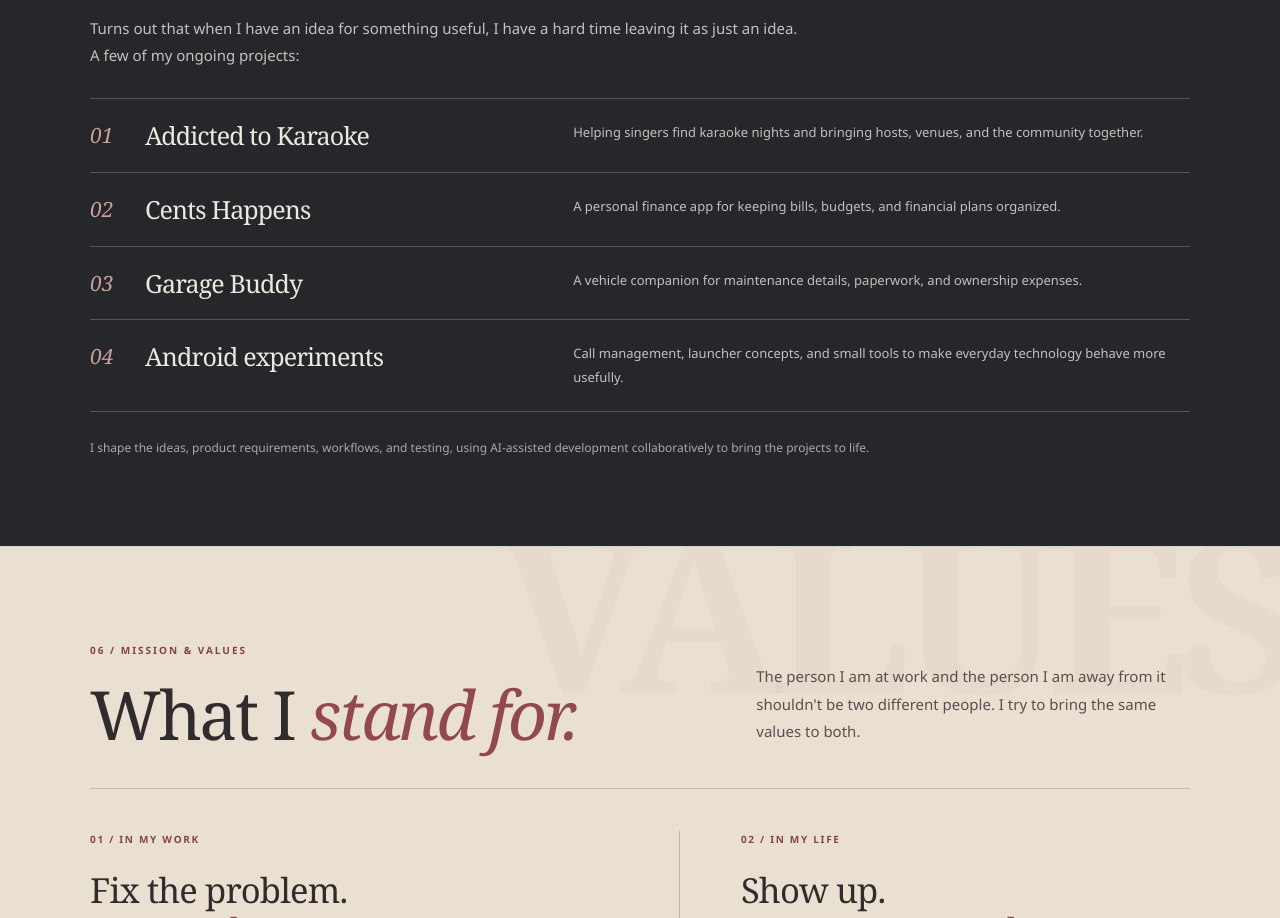
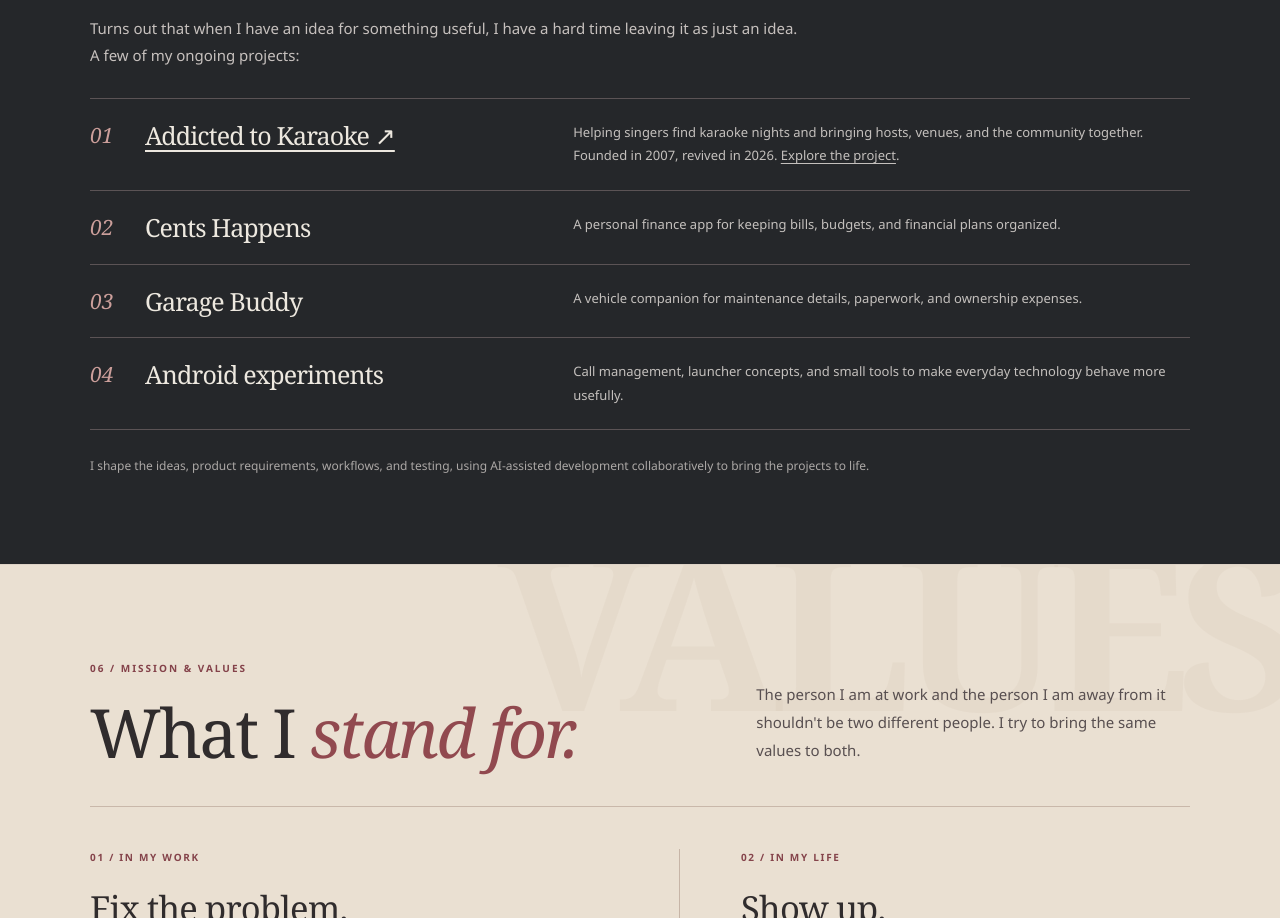
Before and after one commit to stevenpgerbitz-del/stevengerbitz, a plain HTML site: page index.html in a window 1280 px wide. Shown: the part 6023-6941 px from the top of the page. Drawn offline with Linux system fonts and the light colour scheme.

Commit message:
Link first portfolio project; preserve other project rows

```diff
--- a/index.html
+++ b/index.html
@@ -1037,7 +1037,7 @@ footer #footer-saying a:focus-visible{outline:2px solid #edc5c0;outline-offset:3
   <h2 class="section-title">I have a habit of <em>tinkering.</em></h2>
   <p class="tinkering-intro">Turns out that when I have an idea for something useful, I have a hard time leaving it as just an idea. A few of my ongoing projects:</p>
   <div class="project-rows">
-   <article class="project-row"><span class="project-num">01</span><h3>Addicted to Karaoke</h3><p>Helping singers find karaoke nights and bringing hosts, venues, and the community together.</p></article>
+   <article class="project-row"><span class="project-num">01</span><h3><a href="./addicted-to-karaoke.html" style="text-decoration:underline;text-underline-offset:5px">Addicted to Karaoke ↗</a></h3><p>Helping singers find karaoke nights and bringing hosts, venues, and the community together. Founded in 2007, revived in 2026. <a href="./addicted-to-karaoke.html" style="text-decoration:underline;text-underline-offset:3px">Explore the project</a>.</p></article>
    <article class="project-row"><span class="project-num">02</span><h3>Cents Happens</h3><p>A personal finance app for keeping bills, budgets, and financial plans organized.</p></article>
    <article class="project-row"><span class="project-num">03</span><h3>Garage Buddy</h3><p>A vehicle companion for maintenance details, paperwork, and ownership expenses.</p></article>
    <article class="project-row"><span class="project-num">04</span><h3>Android experiments</h3><p>Call management, launcher concepts, and small tools to make everyday technology behave more usefully.</p></article>
```
